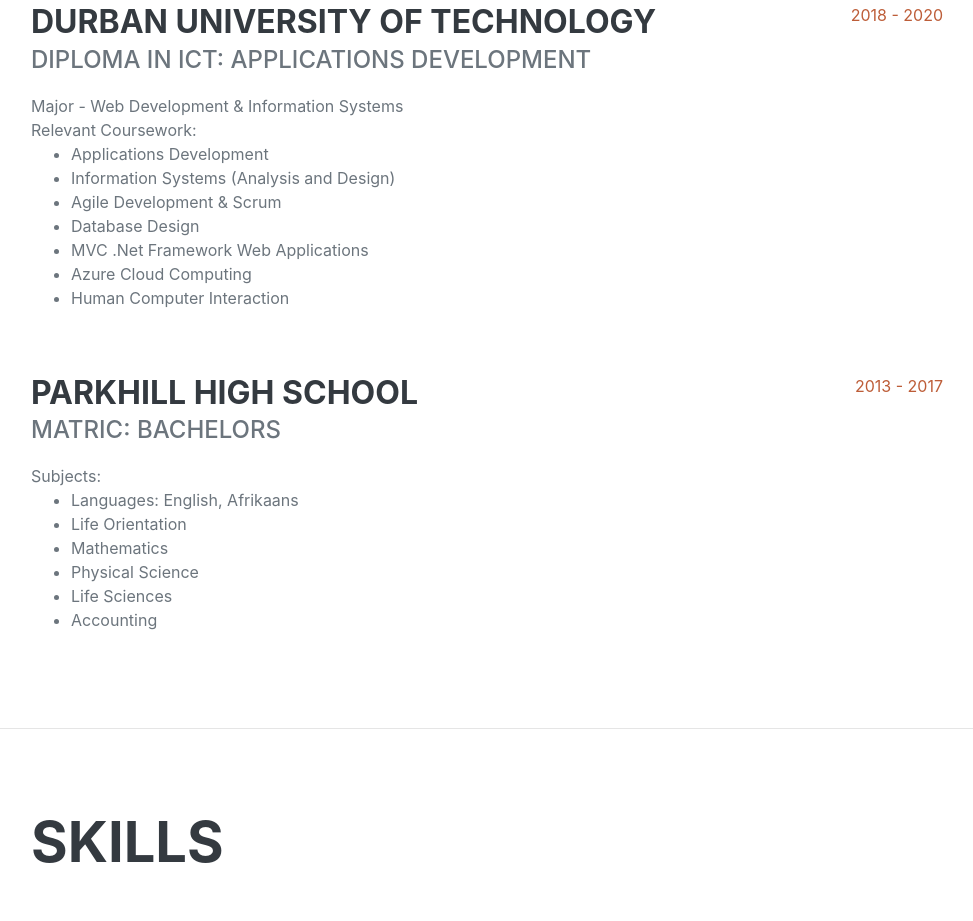
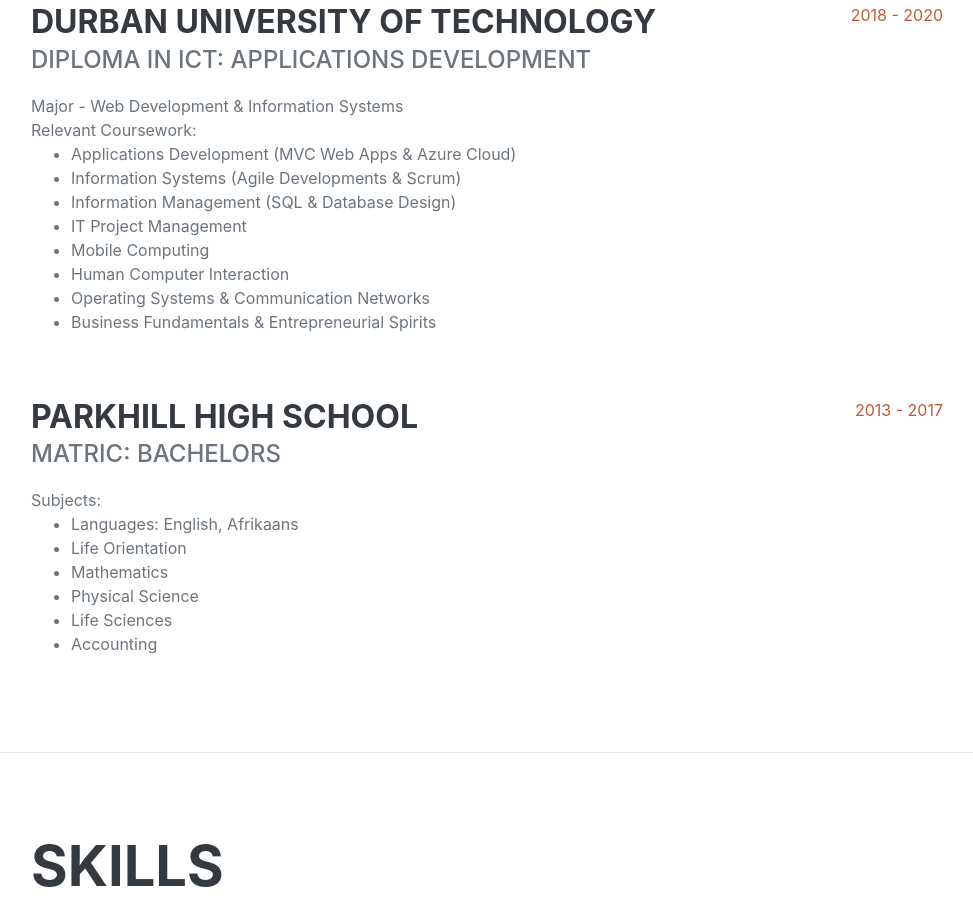
Before and after one commit to CameronPeters87/portfolio, a plain HTML site: page index.html in a window 1280 px wide. Shown: the part 7087-8008 px from the top of the page, without its empty margins (289-1262 px from the left). Drawn offline with nearby package versions, Linux system fonts and the light colour scheme; a web font is replaced by a local one.

Commit message:
Update index.html

```diff
--- a/index.html
+++ b/index.html
@@ -589,13 +589,14 @@ broaden my perspective to analysing and finding potential solutions.
                         <div>Major - Web Development & Information Systems</div>
                         <div>Relevant Coursework:</div>
                         <ul>
-                            <li>Applications Development</li>
-                            <li>Information Systems (Analysis and Design)</li>
-                            <li>Agile Development & Scrum</li>
-                            <li>Database Design</li>
-                            <li>MVC .Net Framework Web Applications</li>
-                            <li>Azure Cloud Computing</li>
+                            <li>Applications Development (MVC Web Apps & Azure Cloud)</li>
+                            <li>Information Systems (Agile Developments & Scrum)</li>
+                            <li>Information Management (SQL & Database Design)</li>
+                            <li>IT Project Management</li>
+                            <li>Mobile Computing</li>
                             <li>Human Computer Interaction</li>
+                            <li>Operating Systems & Communication Networks</li>
+                            <li>Business Fundamentals & Entrepreneurial Spirits</li>
                         </ul>
                     </div>
                     <div class="flex-shrink-0"><span class="text-primary">2018 - 2020</span></div>
```
